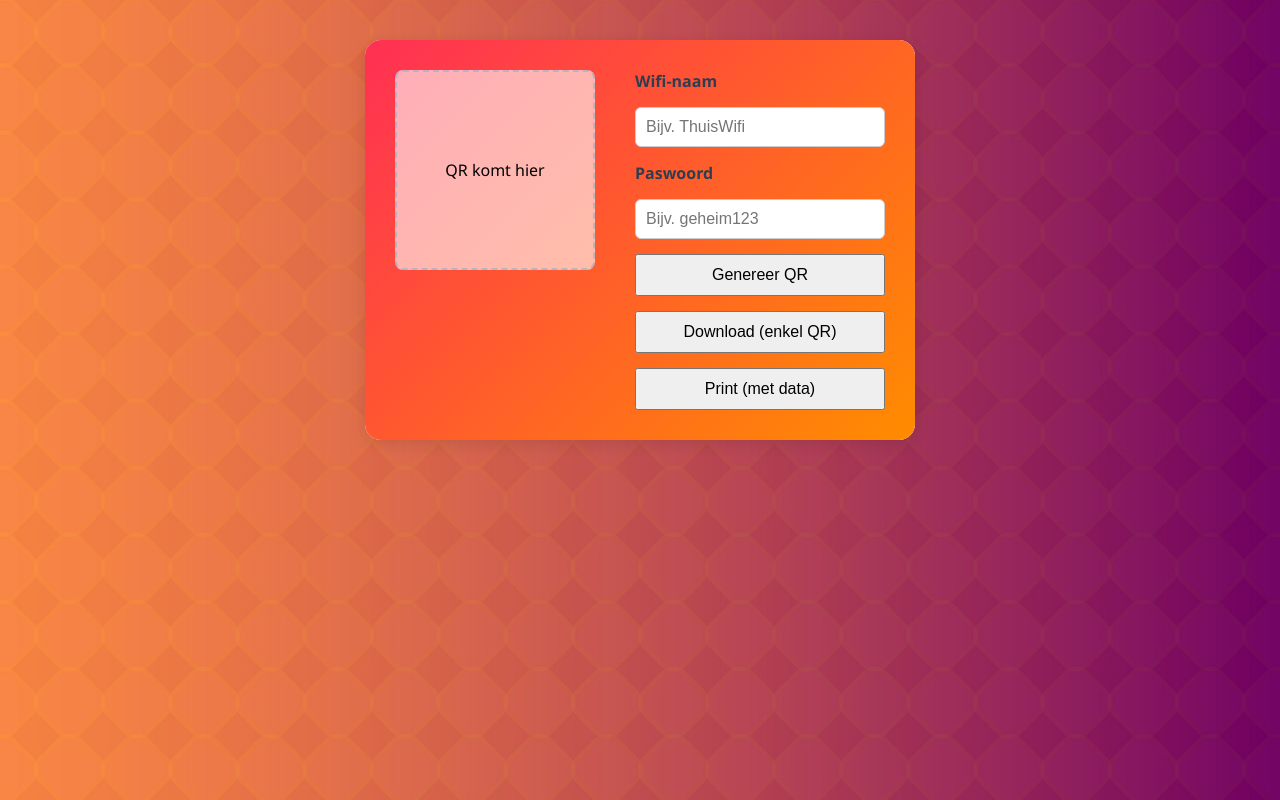
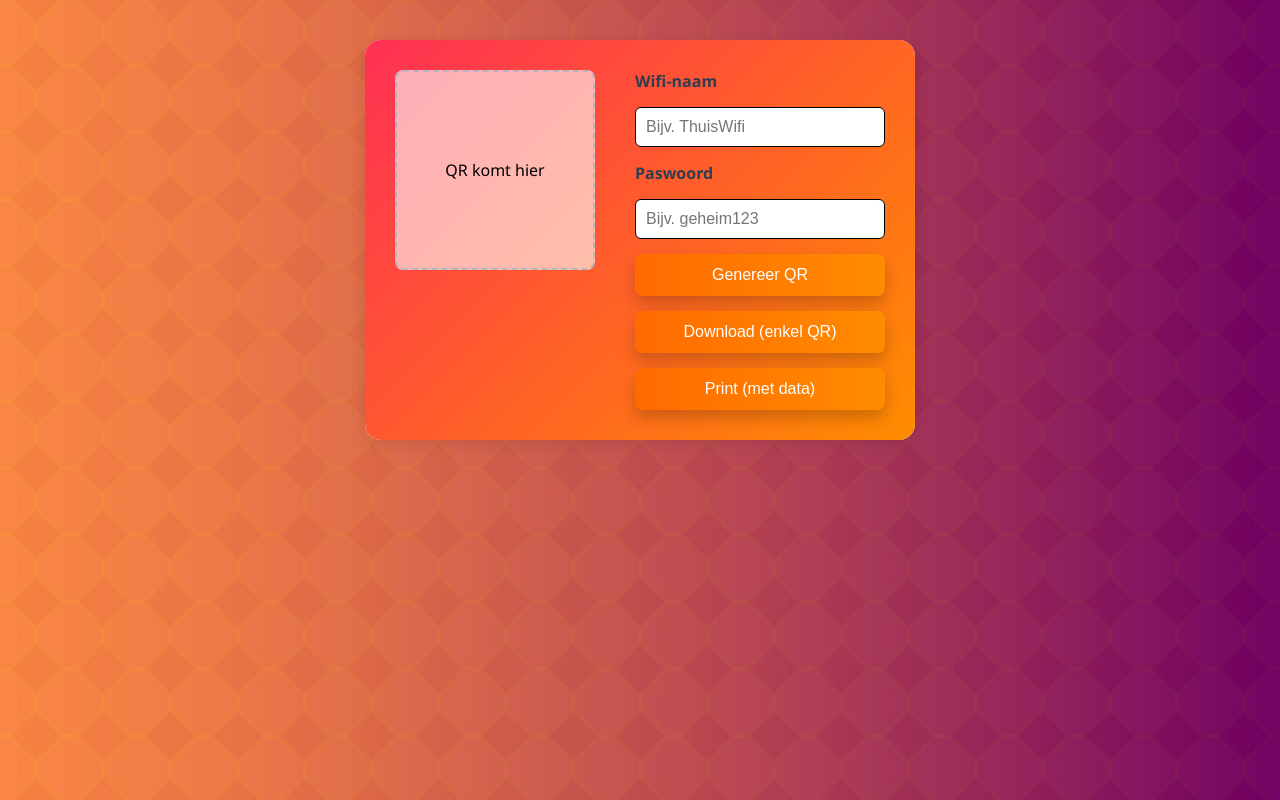
Before and after one commit to YannickWTS/Portfolio, a plain HTML site: page src/WifiQrGenerator/wifiQR.html in a window 1280 px wide. Drawn offline with Linux system fonts and the light colour scheme.

Commit message:
Refactor code structure and remove redundant sections for improved readability and maintainability

```diff
--- a/src/qr/style.css
+++ b/src/WifiQrGenerator/style.css
@@ -41,7 +41,7 @@ body {
     width: 200px;
     height: 200px;
     border-radius: 8px;
-    background-color: rgba(255, 255, 255, 0.6); /* lichte gloed */
+    background-color: rgba(255, 255, 255, 0.6);
     border: 2px dashed rgba(156, 179, 201, 0.7);
     padding: 10px;
     box-sizing: border-box;
@@ -66,19 +66,31 @@ input {
     padding: 10px;
     font-size: 1em;
     border-radius: 6px;
-    border: 1px solid #ccc;
+    border: 1px solid #000000;
     transition: border-color 0.2s;
 }
 
 input:focus {
-    border-color: #0077cc;
+    border-color: #0b558a;
     outline: none;
 }
 
 button {
-    padding: 10px;
+    padding: 12px 20px;
     font-size: 1em;
+    border: none;
+    border-radius: 8px;
+    background: linear-gradient(to right, #ff6a00, #ff8c00);
+    color: white;
+    cursor: pointer;
+    box-shadow: 0 8px 16px rgba(0, 0, 0, 0.2);
 }
+
+button:hover {
+    background: linear-gradient(to right, #005fa3, #003f7a);
+    transform: translateY(-2px);
+}
+
 
 @media print {
     body {
--- a/src/css/style.css
+++ b/src/css/indexStyle.css
@@ -6,7 +6,7 @@ html, body {
     overflow-x: hidden;
 }
 body {
-    background: url('../img/patroon.jpg') no-repeat center center fixed;
+    background: url('../img/marmer.jpg') no-repeat center center fixed;
     background-color: #111;
     background-size: cover;
     width: 100%;
```
Also changed, not shown: index.html (+2 -2 lines), src/WifiQrGenerator/img/abstract-4745654_1920.jpg (renamed from src/qr/img/abstract-4745654_1920.jpg), src/WifiQrGenerator/img/qr-code_799870.ico (renamed from src/qr/img/qr-code_799870.ico), src/WifiQrGenerator/script.js (renamed from src/qr/script.js), src/WifiQrGenerator/wifiQR.html (renamed from src/qr/wifiQR.html), src/img/marmer.jpg (added), src/img/patroon.jpg (deleted), 1 other file.
